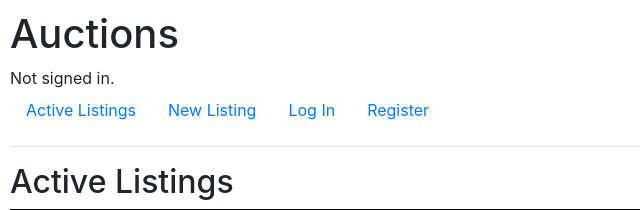
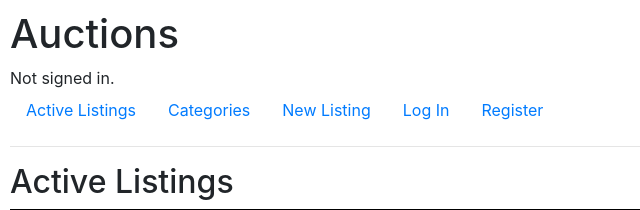
Before and after one commit to smonets/submit50-web50-projects-2020-x-commerce, a Django app: page / in a window 1280 px wide. Shown: the top 210 px of the page, without its empty margins (0-640 px from the left). Run offline with Django 3.2, Linux system fonts and the light colour scheme; data comes from the database, SQL or seed files in the repository; some libraries are stand-ins or nearby versions.

Commit message:
added categories

```diff
--- a/auctions/templates/auctions/layout.html
+++ b/auctions/templates/auctions/layout.html
@@ -22,6 +22,9 @@
                 <a class="nav-link" href="{% url 'index' %}">Active Listings</a>
             </li>
             <li class="nav-item">
+                <a class="nav-link" href="{% url 'categories' %}">Categories</a>
+            </li>
+            <li class="nav-item">
                 <a class="nav-link" href="{% url 'new' %}">New Listing</a>
             </li>
             {% if user.is_authenticated %}
--- a/auctions/urls.py
+++ b/auctions/urls.py
@@ -10,5 +10,7 @@ urlpatterns = [
     path("login", views.login_view, name="login"),
     path("logout", views.logout_view, name="logout"),
     path("register", views.register, name="register"),
-    path("new", views.new, name="new")
+    path("new", views.new, name="new"),
+    path('categories', views.categories, name="categories"),
+
 ]
--- a/auctions/views.py
+++ b/auctions/views.py
@@ -5,7 +5,7 @@ from django.http import HttpResponse, HttpResponseRedirect
 from django.shortcuts import render, redirect
 from django.urls import reverse
 
-from .models import User, Listing
+from .models import User, Listing, Category
 from .forms import ListingForm
 
 
@@ -87,3 +87,9 @@ def listing(request, listing_id):
     listing = Listing.objects.get(id=listing_id)
     context = {'listing': listing}
     return render(request, "auctions/listing.html", context)
+
+
+def categories(request):
+    categories = Category.objects.all()
+    context = {'categories': categories}
+    return render(request, "auctions/categories.html", context)
```
